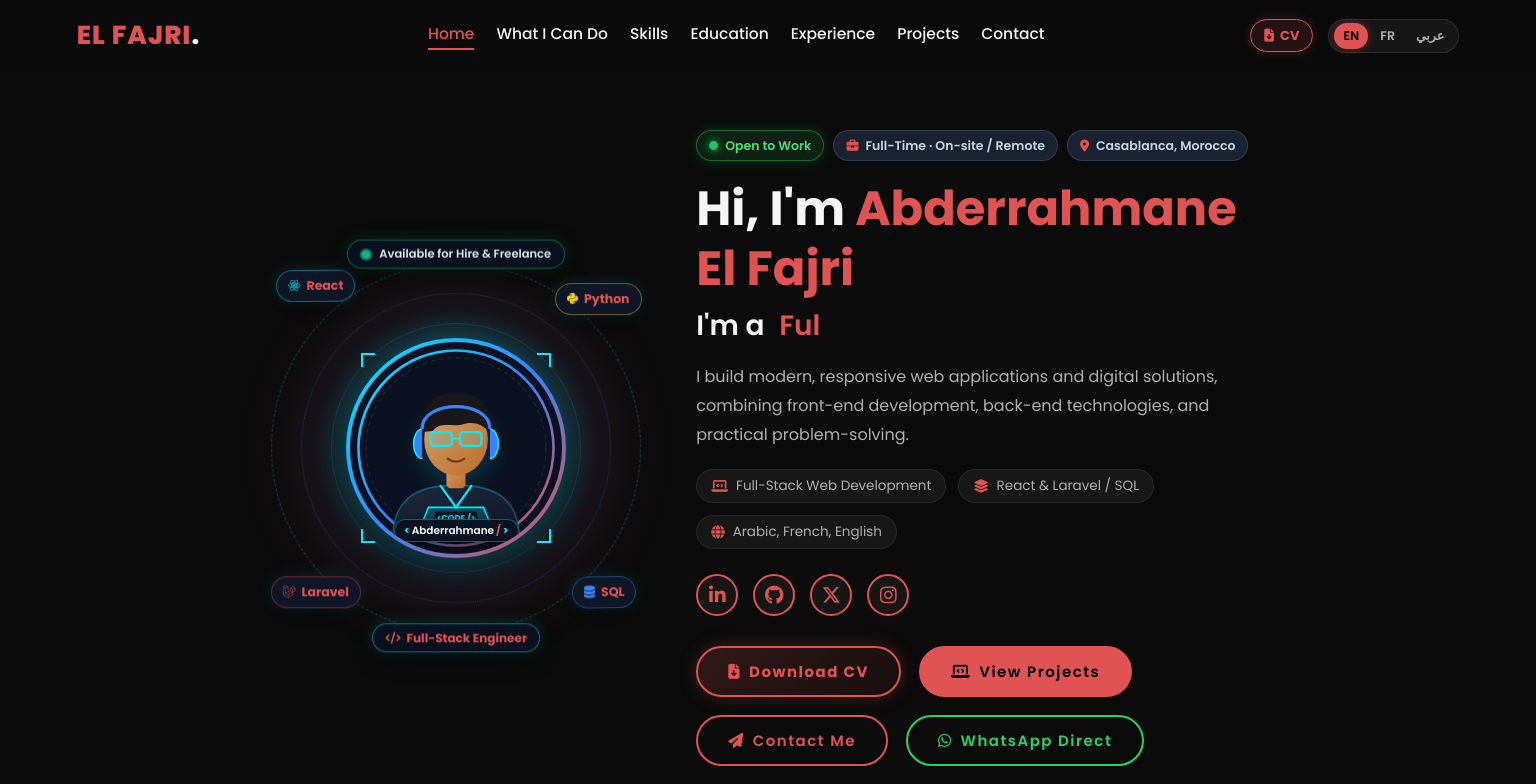
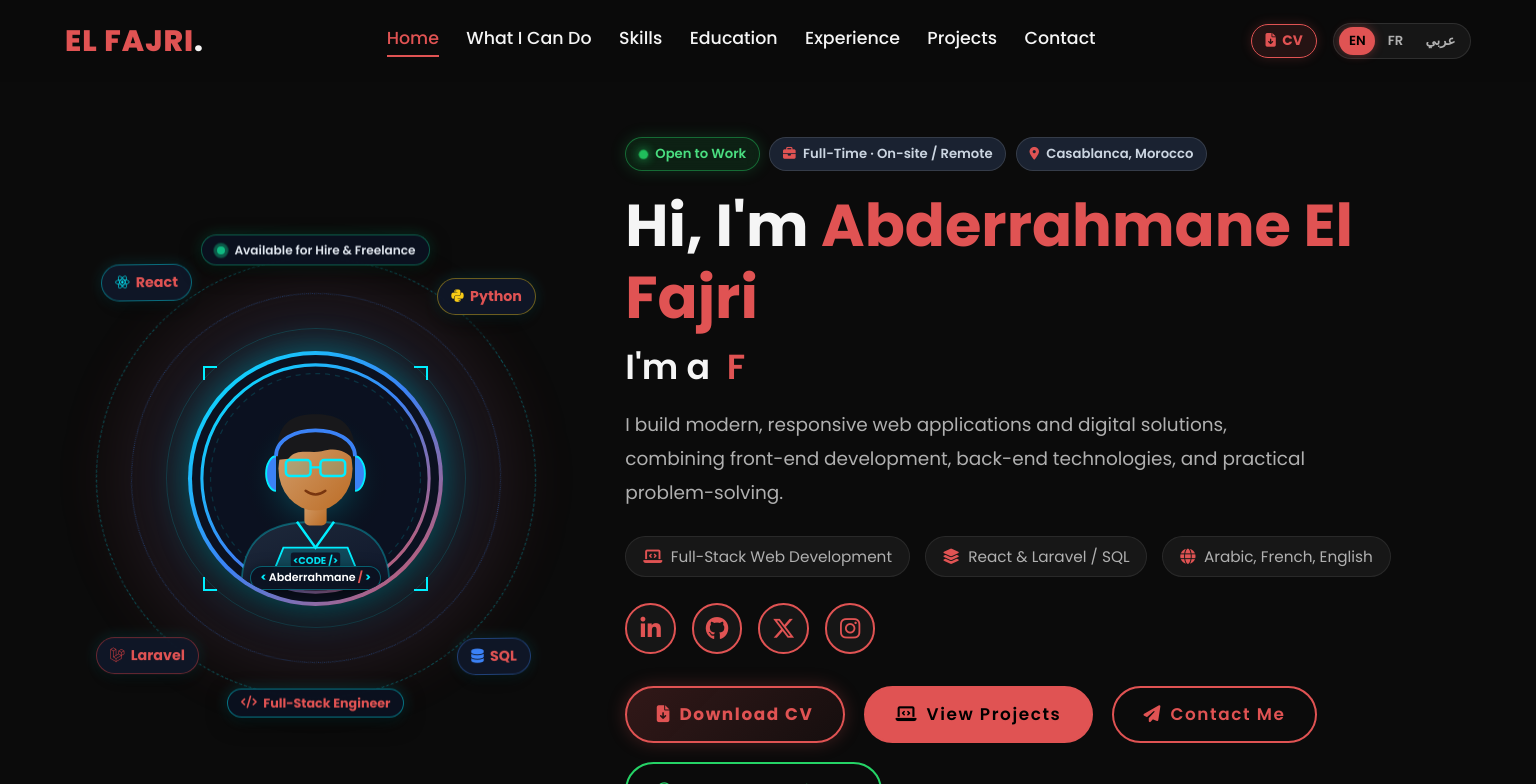
Before and after one commit to abderrahmane-elfajri/me, a React (Vite) app: page /#/ in a window 1536 px wide. Shown: the top 784 px of the page. Built offline with nearby package versions, Linux system fonts and the light colour scheme.

Commit message:
fix(responsive): implement full big screen responsive tiers for standard, 1080p, 1440p, and 4K/ultrawide displays

```diff
--- a/src/index.css
+++ b/src/index.css
@@ -240,7 +240,7 @@ nav a.active {
 /* Sections Global */
 section {
   min-height: 100vh;
-  padding: 13rem 9% 7rem;
+  padding: 12rem 5% 6rem;
 }
 
 .section-title {
@@ -328,8 +328,8 @@ span {
   display: flex;
   justify-content: center;
   align-items: center;
-  gap: 5rem;
-  max-width: 1280px;
+  gap: 6rem;
+  max-width: 1380px;
   margin: 0 auto;
   width: 100%;
 }
@@ -714,35 +714,35 @@ span {
 }
 
 .home-content {
-  flex: 1 1 500px;
+  flex: 1 1 540px;
   min-width: 0;
-  max-width: 650px;
+  max-width: 720px;
 }
 
 .home-content h1 {
-  font-size: clamp(3.2rem, 4.2vw, 4.8rem);
+  font-size: clamp(3.4rem, 4.2vw, 5.2rem);
   font-weight: 700;
   line-height: 1.25;
 }
 
 .home-content h3 {
-  font-size: clamp(2rem, 2.8vw, 2.8rem);
+  font-size: clamp(2.2rem, 2.8vw, 3.2rem);
   margin: 0.8rem 0 1.4rem;
   font-weight: 600;
 }
 
 .home-content p {
-  font-size: 1.6rem;
+  font-size: 1.65rem;
   color: var(--text-muted);
   line-height: 1.8;
-  max-width: 580px;
+  max-width: 620px;
 }
 
 .typing-text {
-  font-size: clamp(2rem, 2.8vw, 2.8rem);
+  font-size: clamp(2.2rem, 2.8vw, 3.2rem);
   font-weight: 600;
   line-height: 1.35;
-  min-height: 4.2rem;
+  min-height: 4.4rem;
   margin: 0.8rem 0 1.4rem;
   display: block;
   word-break: normal;
@@ -1827,7 +1827,7 @@ span {
 /* Footer */
 footer {
   background-color: var(--second-bg-color);
-  padding: 3rem 9%;
+  padding: 3rem 5%;
   border-top: 1px solid rgba(255, 255, 255, 0.06);
   display: flex;
   justify-content: space-between;
@@ -2483,9 +2483,13 @@ footer {
    ========================================================================== */
 
 /* --------------------------------------------------------------------------
-   1. Large Desktops & Ultrawide (> 1200px)
+   1a. Standard Desktops (1201px to 1440px)
    -------------------------------------------------------------------------- */
 @media (min-width: 1201px) {
+  html {
+    font-size: 62.5%;
+  }
+
   .home,
   .services,
   .skills,
@@ -2493,16 +2497,419 @@ footer {
   .experience,
   .projects,
   .contact {
-    max-width: 1280px;
+    max-width: 1380px;
     margin-left: auto;
     margin-right: auto;
   }
+
+  header {
+    padding: 1.6rem calc((100% - 1380px) / 2 + 2.5rem);
+  }
+
+  header.header-scrolled {
+    padding: 1.2rem calc((100% - 1380px) / 2 + 2.5rem);
+  }
+
+  footer {
+    padding: 3rem calc((100% - 1380px) / 2 + 2.5rem);
+  }
+
+  .home {
+    gap: 6.5rem;
+    padding: 12rem 2.5rem 6rem;
+  }
+
+  .home-content {
+    flex: 1 1 540px;
+    max-width: 720px;
+  }
+
+  .home-content h1 {
+    font-size: 5rem;
+  }
+
+  .home-content h3 {
+    font-size: 3rem;
+  }
+
+  .typing-text {
+    font-size: 3rem;
+    min-height: 4.4rem;
+  }
+
+  .hero-visual-wrapper {
+    width: 400px;
+    height: 400px;
+  }
+
+  .developer-core {
+    width: 230px;
+    height: 230px;
+  }
+
+  .radar-ring-outer {
+    width: 390px;
+    height: 390px;
+  }
+
+  .radar-ring-middle {
+    width: 330px;
+    height: 330px;
+  }
+
+  .radar-ring-inner {
+    width: 270px;
+    height: 270px;
+  }
+
+  .skills-categories-container {
+    max-width: 1320px;
+  }
+
+  .timeline {
+    max-width: 950px;
+  }
+
+  .contact-container {
+    max-width: 1150px;
+  }
 }
 
 /* --------------------------------------------------------------------------
-   2. Laptops & Small Desktops (max-width: 1250px)
+   1b. Large Monitors & Full HD Displays (1441px to 1920px) — The Big Screen
    -------------------------------------------------------------------------- */
-@media (max-width: 1250px) {
+@media (min-width: 1441px) {
+  html {
+    font-size: 66%; /* 1rem = 10.56px - gracefully scales typography, cards, and buttons */
+  }
+
+  .home,
+  .services,
+  .skills,
+  .education,
+  .experience,
+  .projects,
+  .contact {
+    max-width: 1480px;
+  }
+
+  header {
+    padding: 1.8rem calc((100% - 1480px) / 2 + 3.5rem);
+  }
+
+  header.header-scrolled {
+    padding: 1.3rem calc((100% - 1480px) / 2 + 3.5rem);
+  }
+
+  footer {
+    padding: 3.5rem calc((100% - 1480px) / 2 + 3.5rem);
+  }
+
+  .logo {
+    font-size: 2.8rem;
+  }
+
+  nav a {
+    font-size: 1.65rem;
+    margin-left: 2.6rem;
+  }
+
+  [dir="rtl"] nav a {
+    margin-left: 0;
+    margin-right: 2.6rem;
+  }
+
+  section {
+    padding: 13rem 3.5rem 7rem;
+  }
+
+  .section-title {
+    font-size: 4.6rem;
+    margin-bottom: 5rem;
+  }
+
+  .section-subtitle {
+    font-size: 1.75rem;
+    max-width: 700px;
+    margin-bottom: 5rem;
+  }
+
+  .home {
+    gap: 8rem;
+    padding: 13rem 3.5rem 7rem;
+  }
+
+  .home-content {
+    flex: 1 1 620px;
+    max-width: 820px;
+  }
+
+  .home-content h1 {
+    font-size: 5.6rem;
+    line-height: 1.22;
+  }
+
+  .home-content h3 {
+    font-size: 3.3rem;
+  }
+
+  .typing-text {
+    font-size: 3.3rem;
+    min-height: 4.8rem;
+  }
+
+  .home-content p {
+    font-size: 1.75rem;
+    max-width: 680px;
+    line-height: 1.85;
+  }
+
+  .hero-visual-wrapper {
+    width: 450px;
+    height: 450px;
+  }
+
+  .hero-visual-glow {
+    width: 390px;
+    height: 390px;
+  }
+
+  .developer-core {
+    width: 255px;
+    height: 255px;
+  }
+
+  .radar-ring-outer {
+    width: 440px;
+    height: 440px;
+  }
+
+  .radar-ring-middle {
+    width: 370px;
+    height: 370px;
+  }
+
+  .radar-ring-inner {
+    width: 300px;
+    height: 300px;
+  }
+
+  .orbit-badge {
+    font-size: 1.35rem;
+    padding: 0.65rem 1.25rem;
+  }
+
+  .hero-highlights {
+    gap: 1.4rem;
+    margin: 2.4rem 0;
+  }
+
+  .highlight-badge {
+    padding: 0.75rem 1.6rem;
+    font-size: 1.45rem;
+  }
+
+  .social-icons a {
+    width: 4.8rem;
+    height: 4.8rem;
+    font-size: 2.2rem;
+  }
+
+  .home-buttons {
+    gap: 1.8rem;
+  }
+
+  .home-buttons .btn {
+    padding: 1.3rem 2.8rem;
+    font-size: 1.6rem;
+  }
+
+  .services-container {
+    grid-template-columns: repeat(3, 1fr);
+    gap: 3rem;
+  }
+
+  .service-box {
+    padding: 3.5rem 3rem;
+  }
+
+  .service-box h3 {
+    font-size: 2.4rem;
+  }
+
+  .service-box p {
+    font-size: 1.55rem;
+  }
+
+  .project-list {
+    grid-template-columns: repeat(auto-fit, minmax(360px, 1fr));
+    gap: 3.5rem;
+  }
+
+  .skills-categories-container {
+    max-width: 1420px;
+  }
+
+  .skills-items-grid {
+    grid-template-columns: repeat(auto-fill, minmax(280px, 1fr));
+    gap: 1.8rem;
+  }
+
+  .timeline {
+    max-width: 1050px;
+  }
+
+  .timeline-item {
+    padding: 2.6rem 3rem;
+  }
+
+  .contact-container {
+    max-width: 1250px;
+  }
+
+  .contact-card {
+    padding: 3.5rem 2.5rem;
+  }
+}
+
+/* --------------------------------------------------------------------------
+   1c. Ultra-Wide, 2K & 4K Displays (> 1920px)
+   -------------------------------------------------------------------------- */
+@media (min-width: 1921px) {
+  html {
+    font-size: 70%; /* 1rem = 11.2px */
+  }
+
+  .home,
+  .services,
+  .skills,
+  .education,
+  .experience,
+  .projects,
+  .contact {
+    max-width: 1680px;
+  }
+
+  header {
+    padding: 2rem calc((100% - 1680px) / 2 + 4.5rem);
+  }
+
+  header.header-scrolled {
+    padding: 1.5rem calc((100% - 1680px) / 2 + 4.5rem);
+  }
+
+  footer {
+    padding: 4rem calc((100% - 1680px) / 2 + 4.5rem);
+  }
+
+  .logo {
+    font-size: 3.2rem;
+  }
+
+  nav a {
+    font-size: 1.8rem;
+    margin-left: 3rem;
+  }
+
+  [dir="rtl"] nav a {
+    margin-left: 0;
+    margin-right: 3rem;
+  }
+
+  section {
+    padding: 15rem 4.5rem 8rem;
+  }
+
+  .home {
+    gap: 10rem;
+    padding: 15rem 4.5rem 8rem;
+  }
+
+  .home-content {
+    flex: 1 1 720px;
+    max-width: 950px;
+  }
+
+  .home-content h1 {
+    font-size: 6.4rem;
+  }
+
+  .home-content h3 {
+    font-size: 3.8rem;
+  }
+
+  .typing-text {
+    font-size: 3.8rem;
+    min-height: 5.4rem;
+  }
+
+  .home-content p {
+    font-size: 1.9rem;
+    max-width: 780px;
+  }
+
+  .hero-visual-wrapper {
+    width: 520px;
+    height: 520px;
+  }
+
+  .hero-visual-glow {
+    width: 450px;
+    height: 450px;
+  }
+
+  .developer-core {
+    width: 300px;
+    height: 300px;
+  }
+
+  .radar-ring-outer {
+    width: 510px;
+    height: 510px;
+  }
+
+  .radar-ring-middle {
+    width: 430px;
+    height: 430px;
+  }
+
+  .radar-ring-inner {
+    width: 350px;
+    height: 350px;
+  }
+
+  .orbit-badge {
+    font-size: 1.5rem;
+    padding: 0.8rem 1.5rem;
+  }
+
+  .services-container {
+    grid-template-columns: repeat(3, 1fr);
+    gap: 4rem;
+  }
+
+  .project-list {
+    grid-template-columns: repeat(3, 1fr);
+    gap: 4rem;
+  }
+
+  .skills-categories-container {
+    max-width: 1600px;
+  }
+
+  .timeline {
+    max-width: 1200px;
+  }
+
+  .contact-container {
+    max-width: 1400px;
+  }
+}
+
+/* --------------------------------------------------------------------------
+   2. Laptops & Small Desktops (max-width: 1200px)
+   -------------------------------------------------------------------------- */
+@media (max-width: 1200px) {
   html {
     font-size: 58%;
   }
```
